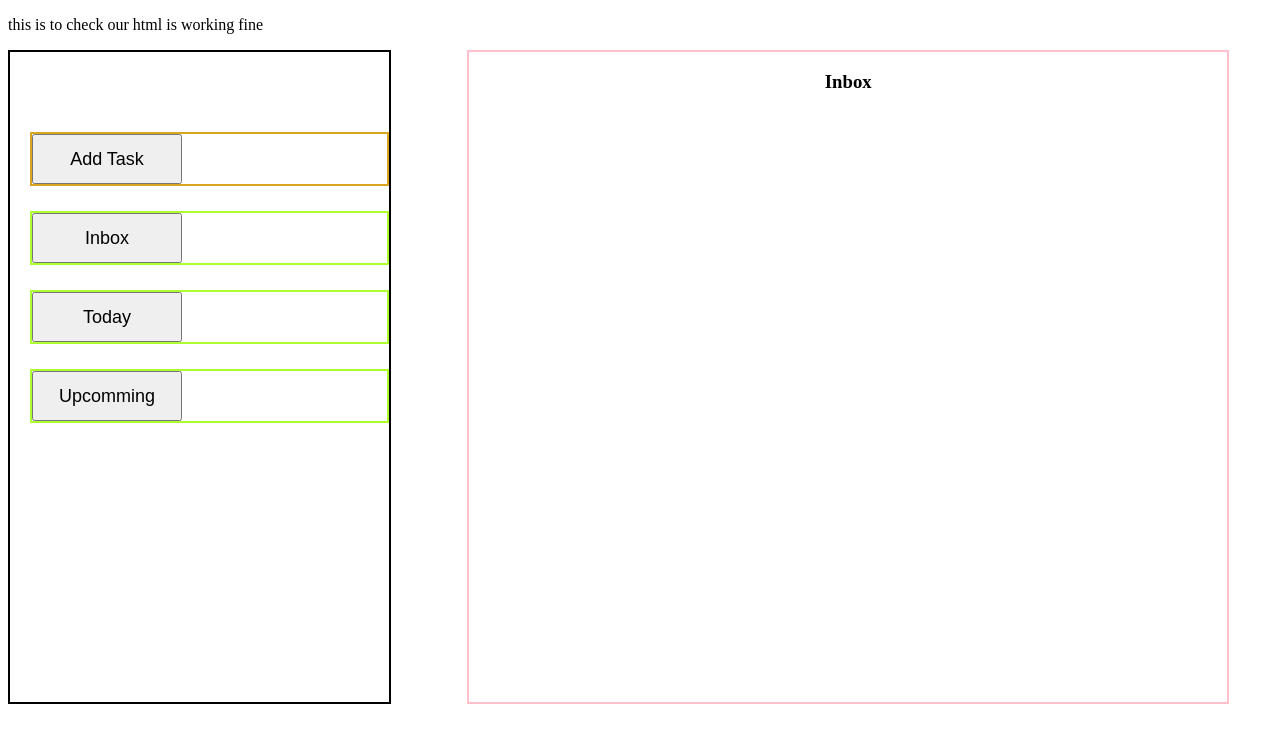
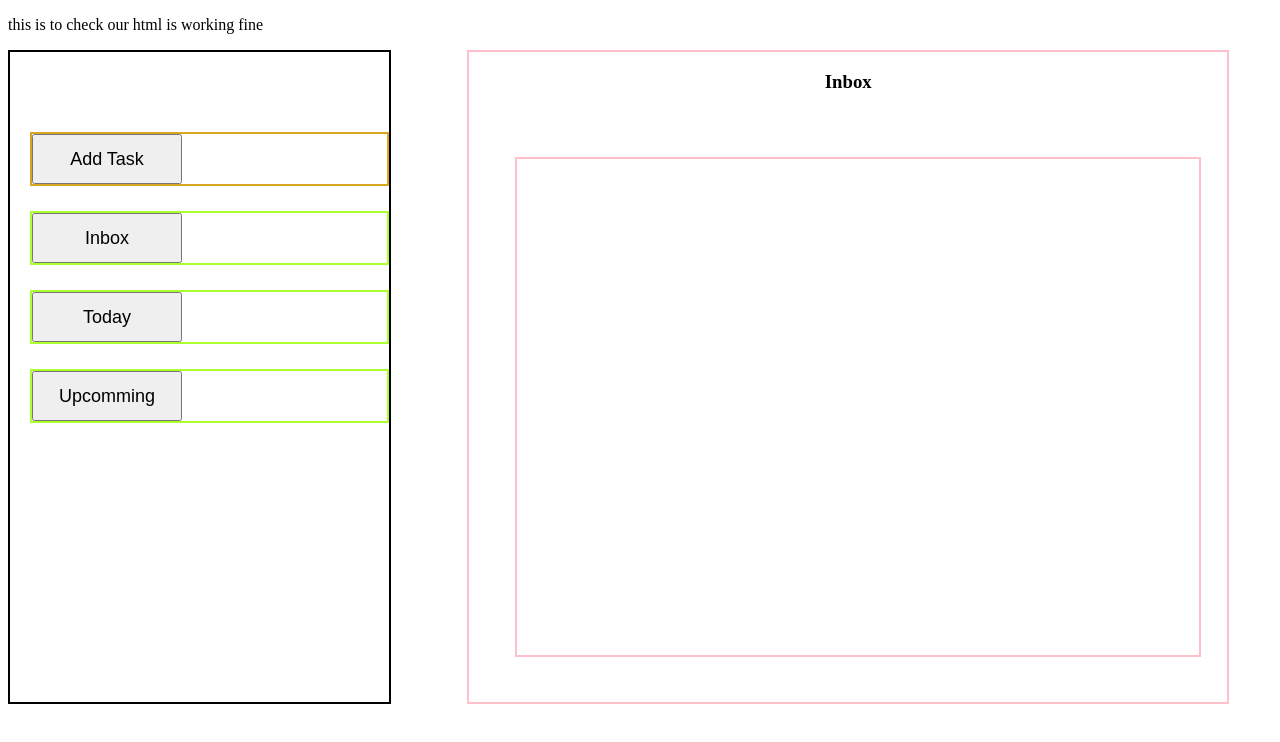
Before and after one commit to anas0888/DoWhatMatters, a website built with webpack: page src/template.html in a window 1280 px wide. Built offline with nearby package versions, Linux system fonts and the light colour scheme.

Commit message:
style task container

```diff
--- a/src/style.css
+++ b/src/style.css
@@ -28,8 +28,19 @@ transition: background-color 1s ease, transform 0.2s ease;
   width : 60%;
   margin-left: 6%;
   display: flex;
+  flex-direction: column;
+  text-align: center;
+}
 
-  justify-content: center;
+.taskContainer{
+     border : 2px solid pink;
+  width : 90%;
+  height: 90%;
+  margin: 6%;
+  display: flex;
+  flex-direction: column;
+  text-align: left;
+  flex-wrap: wrap;
 }
 .addTaskBtn{
 width: 150px;
```
